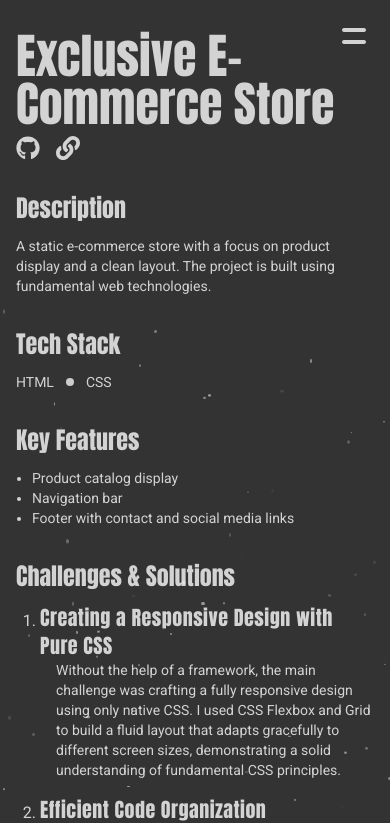
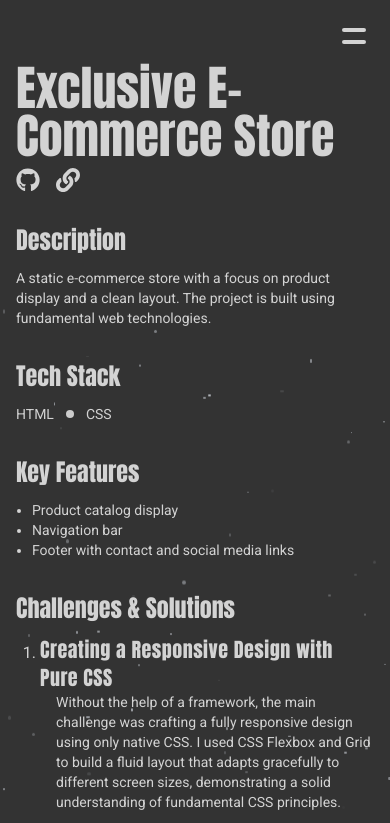
Before and after one commit to hamas-munawar/Portfolio-2.0, a Next.js app: page /projects/exclusive-e-com-store in a window 390 px wide. Shown: the top 823 px of the page. Built offline with nearby package versions, Linux system fonts and the light colour scheme.

Commit message:
feat(animation): add GSAP animations to project detail page
- Implement slide-up animations for content sections
- Add scroll-triggered blur effect for info section on desktop
- Register GSAP plugins and use useGSAP hook for animations

```diff
--- a/app/projects/[slug]/page.tsx
+++ b/app/projects/[slug]/page.tsx
@@ -1,10 +1,45 @@
 "use client";
 import { PROJECTS } from "@/app/data/Projects";
+import { useGSAP } from "@gsap/react";
+import gsap from "gsap";
+import { ScrollTrigger } from "gsap/all";
 import { useParams } from "next/navigation";
 import { FaGithub, FaLink } from "react-icons/fa";
 
+gsap.registerPlugin(ScrollTrigger);
+
 const ProjectDetailPage = () => {
   const { slug } = useParams();
+
+  useGSAP(() => {
+    const tl = gsap.timeline({
+      delay: 0.5,
+    });
+
+    tl.from(".slide-up", {
+      opacity: 0,
+      y: 40,
+      stagger: 0.025,
+    });
+  });
+
+  useGSAP(() => {
+    if (window.innerWidth < 992) return;
+
+    gsap.to("#info", {
+      filter: "blur(3px)",
+      autoAlpha: 0,
+      scale: 0.9,
+      scrollTrigger: {
+        trigger: "#info",
+        start: "bottom 80%",
+        end: "bottom top",
+        pin: true,
+        pinSpacing: false,
+        scrub: 0.5,
+      },
+    });
+  });
 
   const project = PROJECTS.find((project) => project.slug === slug);
 
@@ -14,7 +49,8 @@ const ProjectDetailPage = () => {
         id="project-detail"
         className="min-h-screen w-full hover:cursor-default select-none py-8 font-roboto flex flex-col gap-8 lg:px-50"
       >
-        <header className="flex flex-col md:flex-row gap-2 sm:gap-4 md:items-center">
+        <div id="info" className="flex flex-col gap-8 mt-8">
+          <header className="slide-up flex flex-col md:flex-row gap-2 sm:gap-4 md:items-center">
             <h1 className="font-anton text-5xl md:text-6xl lg:text-7xl">
               {project.name}
             </h1>
@@ -31,15 +67,13 @@ const ProjectDetailPage = () => {
               )}
             </div>
           </header>
-
-        <div className="flex flex-col gap-3">
+          <div className="slide-up flex flex-col gap-3">
             <h4 className="font-anton text-2xl md:text-3xl lg:text-4xl">
               Description
             </h4>
             <p className="text-sm lg:text-lg">{project.description}</p>
           </div>
-
-        <div className="flex flex-col gap-3">
+          <div className="slide-up flex flex-col gap-3">
             <h4 className="font-anton text-2xl md:text-3xl lg:text-4xl">
               Tech Stack
             </h4>
@@ -54,8 +88,7 @@ const ProjectDetailPage = () => {
               ))}
             </div>
           </div>
-
-        <div className="flex flex-col gap-3">
+          <div className="slide-up flex flex-col gap-3">
             <h4 className="font-anton text-2xl md:text-3xl lg:text-4xl">
               Key Features
             </h4>
@@ -65,8 +98,7 @@ const ProjectDetailPage = () => {
               ))}
             </ul>
           </div>
-
-        <div className="flex flex-col gap-3">
+          <div className="slide-up flex flex-col gap-3">
             <h4 className="font-anton text-2xl md:text-3xl lg:text-4xl">
               Challenges & Solutions
             </h4>
@@ -83,10 +115,11 @@ const ProjectDetailPage = () => {
               ))}
             </ol>
           </div>
+        </div>
 
         <div
           id="images"
-          className="project-gallery flex flex-col gap-4 w-3xl max-w-full  mx-auto"
+          className="slide-up flex flex-col gap-4 w-3xl max-w-full mx-auto"
         >
           {project.images.map((image) => (
             <div
```
Lines whose indentation alone changed are shown as unchanged.
